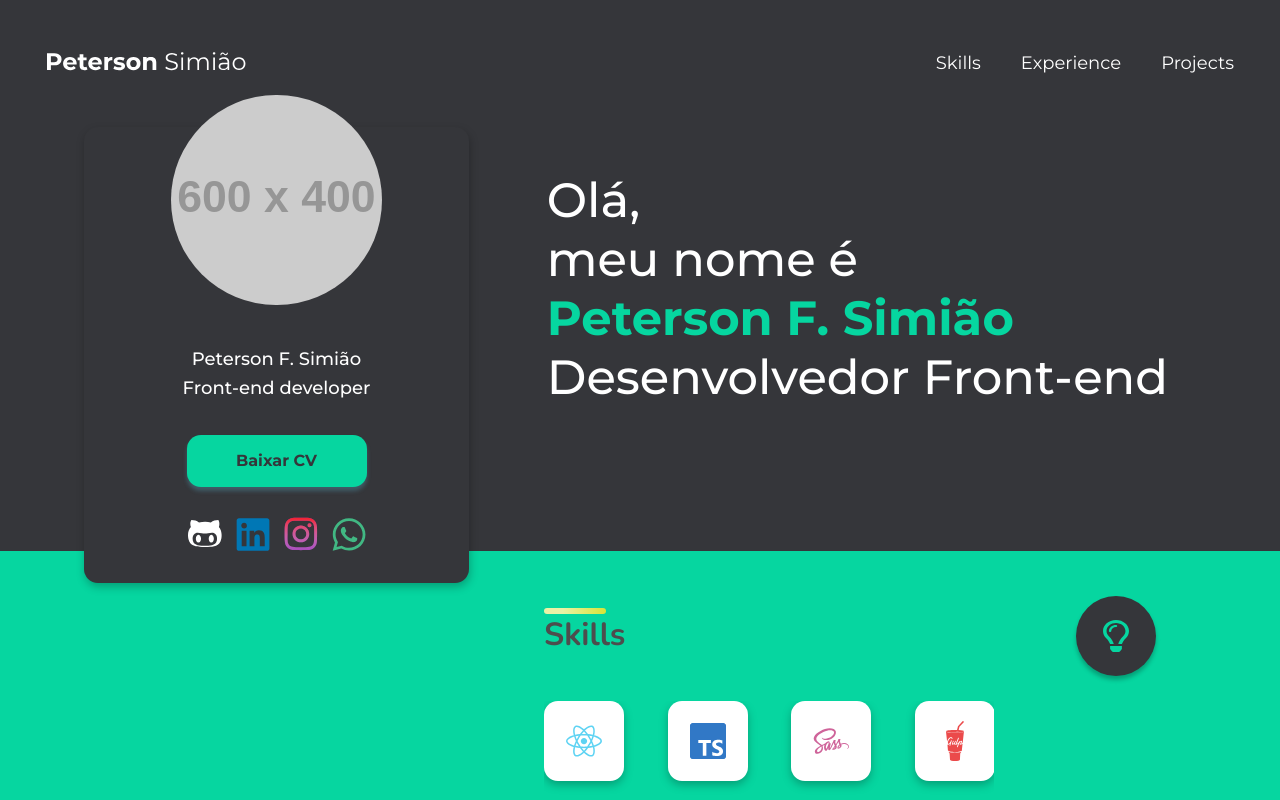
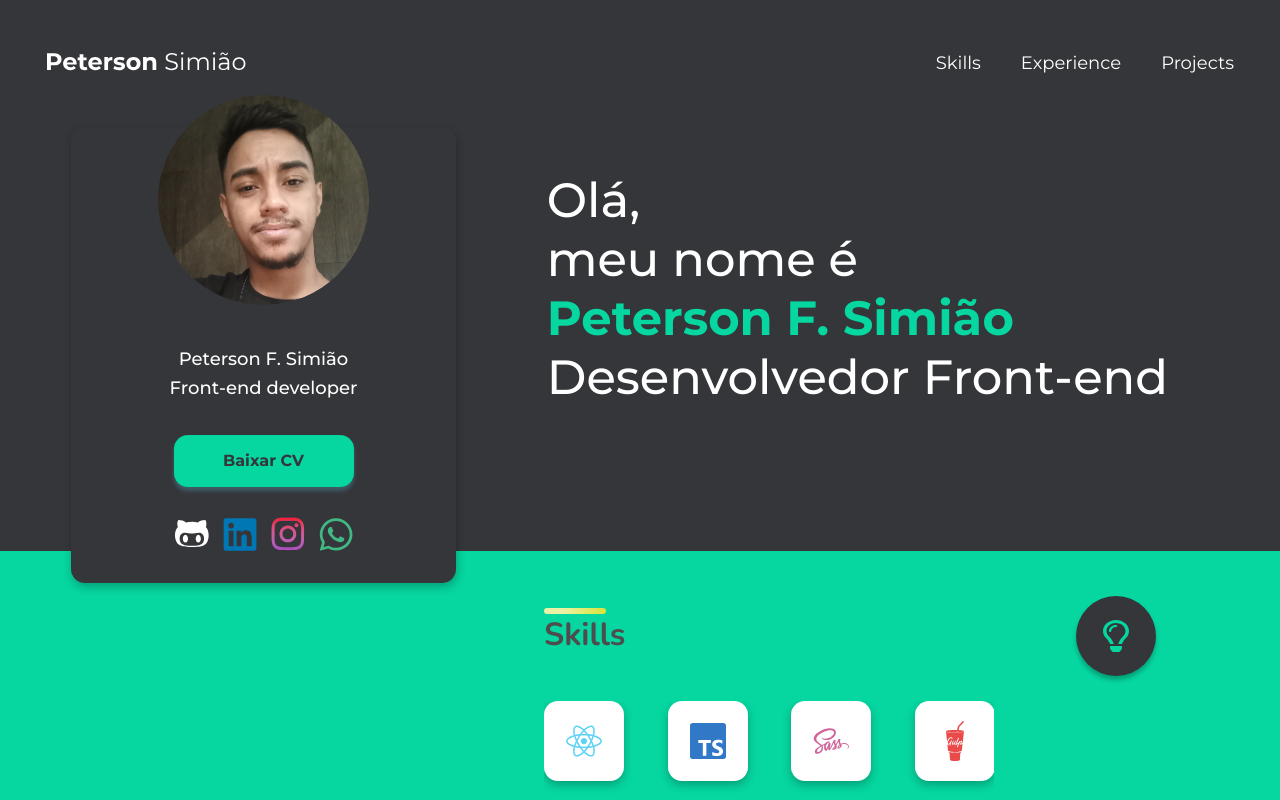
Before and after one commit to PetersonFonsec/my_blog_react, a React (Create React App) app: page / in a window 1280 px wide. Shown: the top 800 px of the page. Built offline with nearby package versions, Linux system fonts and the light colour scheme.

Commit message:
fix: corrigido card-profile

```diff
--- a/src/components/Cards/CardProfile/index.jsx
+++ b/src/components/Cards/CardProfile/index.jsx
@@ -1,13 +1,12 @@
 import Socials from "../../Socials";
+
+import photoProfile from "../../../assets/perfil.jpg";
 import { Avatar, Card, Description, DownloadButton } from "./style";
 
 function CardProfile(params) {
   return (
     <Card>
-      <Avatar
-        src="https://dummyimage.com/600x400/000/fff"
-        alt="Foto de perfil"
-      />
+      <Avatar src={photoProfile} alt="Peterson F. Simião" />
 
       <Description>
         Peterson F. Simião
--- a/src/components/Cards/CardProfile/style.js
+++ b/src/components/Cards/CardProfile/style.js
@@ -31,6 +31,8 @@ export const Avatar = styled.img`
   margin-bottom: 28px;
   object-fit: cover;
   width: 140px;
+  object-fit: cover;
+  object-position: center top;
 
   @media (min-width: ${({ theme }) => theme.breakpoints.desktop}) {
     height: 220px;
--- a/src/components/Layouts/Aside/style.js
+++ b/src/components/Layouts/Aside/style.js
@@ -19,11 +19,15 @@ export const Aside = styled.aside`
     align-items: stretch;
     display: flex;
     height: 100%;
-    left: 84px;
     position: absolute;
     padding-left: 0;
     z-index: 1;
     order: unset;
+    width: 100%;
+    margin: 0 auto;
+    max-width: 1138px;
+    left: 0;
+    right: 0;
   }
 `;
 
```
Also changed, not shown: src/assets/perfil.jpg (added).
